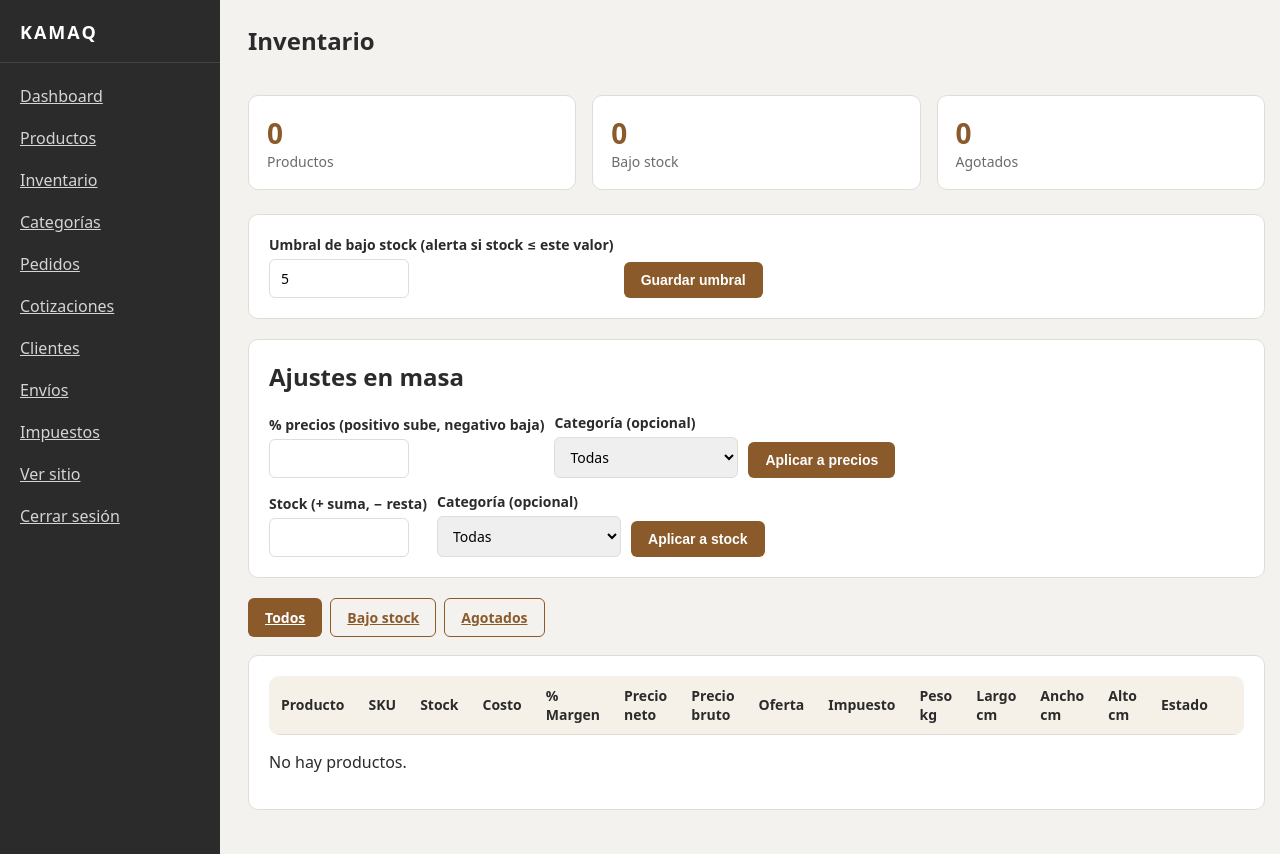
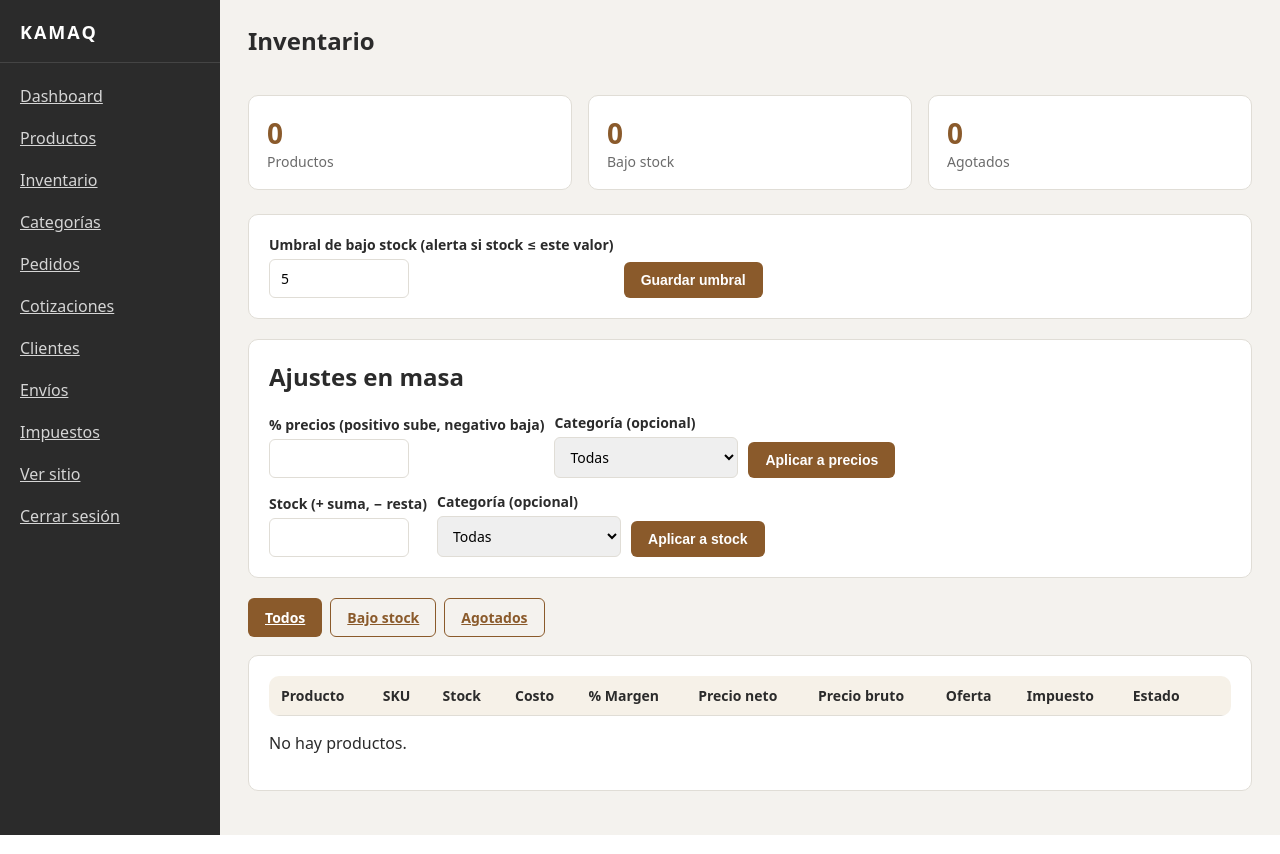
Before and after one commit to vitosternberg/kamaq, a PHP site: page /admin/inventario in a window 1280 px wide. Run offline with PHP 8.4, Linux system fonts and the light colour scheme; the visitor is signed in with stand-in values (Sample User, id 1); data comes from the database, SQL or seed files in the repository; data that the repository does not hold is empty.

Commit message:
Inventario: quitar columnas de peso/medidas de la vista (se editan desde el producto)

```diff
--- a/app/controllers/Admin/InventoryController.php
+++ b/app/controllers/Admin/InventoryController.php
@@ -64,10 +64,6 @@ class InventoryController extends Controller
             'cost' => ($_POST['cost'] ?? '') !== '' ? (float) ($_POST['cost'] ?? 0) : null,
             'margin_percent' => ($_POST['margin_percent'] ?? '') !== '' ? (float) ($_POST['margin_percent'] ?? 0) : null,
             'tax_id' => ((int) ($_POST['tax_id'] ?? 0)) ?: null,
-            'weight' => ($_POST['weight'] ?? '') !== '' ? (float) ($_POST['weight'] ?? 0) : null,
-            'length' => ($_POST['length'] ?? '') !== '' ? (float) ($_POST['length'] ?? 0) : null,
-            'width' => ($_POST['width'] ?? '') !== '' ? (float) ($_POST['width'] ?? 0) : null,
-            'height' => ($_POST['height'] ?? '') !== '' ? (float) ($_POST['height'] ?? 0) : null,
         ]);
         flash('success', 'Producto actualizado.');
         redirect('/admin/inventario');
--- a/app/views/admin/inventory/index.php
+++ b/app/views/admin/inventory/index.php
@@ -84,7 +84,7 @@ $statusMeta = [
 
 <div class="card">
   <table class="data">
-    <thead><tr><th>Producto</th><th>SKU</th><th>Stock</th><th>Costo</th><th>% Margen</th><th>Precio neto</th><th>Precio bruto</th><th>Oferta</th><th>Impuesto</th><th>Peso kg</th><th>Largo cm</th><th>Ancho cm</th><th>Alto cm</th><th>Estado</th><th></th></tr></thead>
+    <thead><tr><th>Producto</th><th>SKU</th><th>Stock</th><th>Costo</th><th>% Margen</th><th>Precio neto</th><th>Precio bruto</th><th>Oferta</th><th>Impuesto</th><th>Estado</th><th></th></tr></thead>
     <tbody>
     <?php foreach ($products as $p):
       $meta = $statusMeta[$p['stock_status']] ?? $statusMeta['ok'];
@@ -109,10 +109,6 @@ $statusMeta = [
             <?php endforeach; ?>
           </select>
         </td>
-        <td><input type="number" step="0.001" min="0" name="weight" form="f<?= (int) $p['id'] ?>" class="form-control" value="<?= e($p['weight'] ?? '') ?>" style="max-width:70px;"></td>
-        <td><input type="number" step="0.01" min="0" name="length" form="f<?= (int) $p['id'] ?>" class="form-control" value="<?= e($p['length'] ?? '') ?>" style="max-width:60px;"></td>
-        <td><input type="number" step="0.01" min="0" name="width" form="f<?= (int) $p['id'] ?>" class="form-control" value="<?= e($p['width'] ?? '') ?>" style="max-width:60px;"></td>
-        <td><input type="number" step="0.01" min="0" name="height" form="f<?= (int) $p['id'] ?>" class="form-control" value="<?= e($p['height'] ?? '') ?>" style="max-width:60px;"></td>
         <td><span class="badge badge--<?= e($meta[1]) ?>"><?= e($meta[0]) ?></span></td>
         <td><button class="btn btn--primary btn--sm" type="submit" form="f<?= (int) $p['id'] ?>">Guardar</button></td>
       </tr>
```
